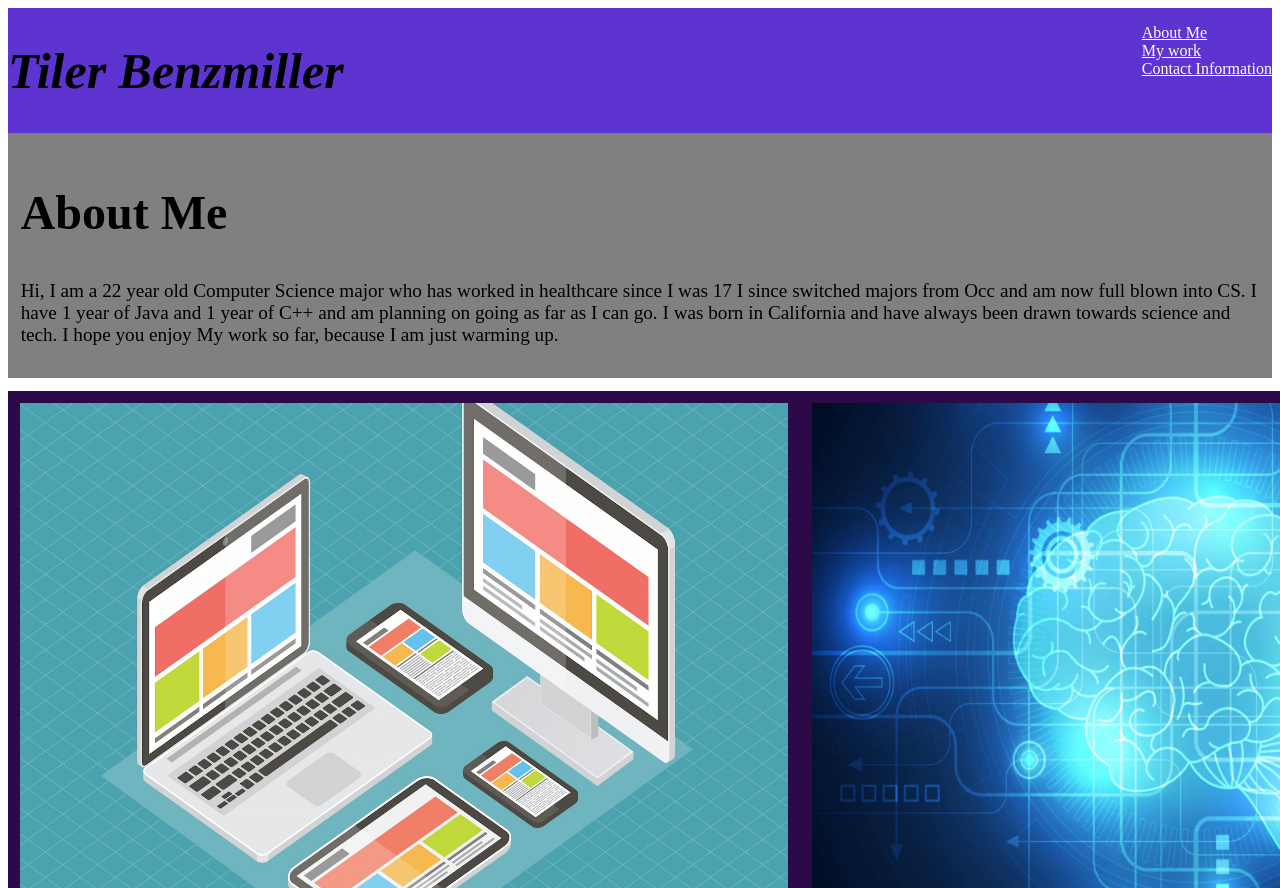
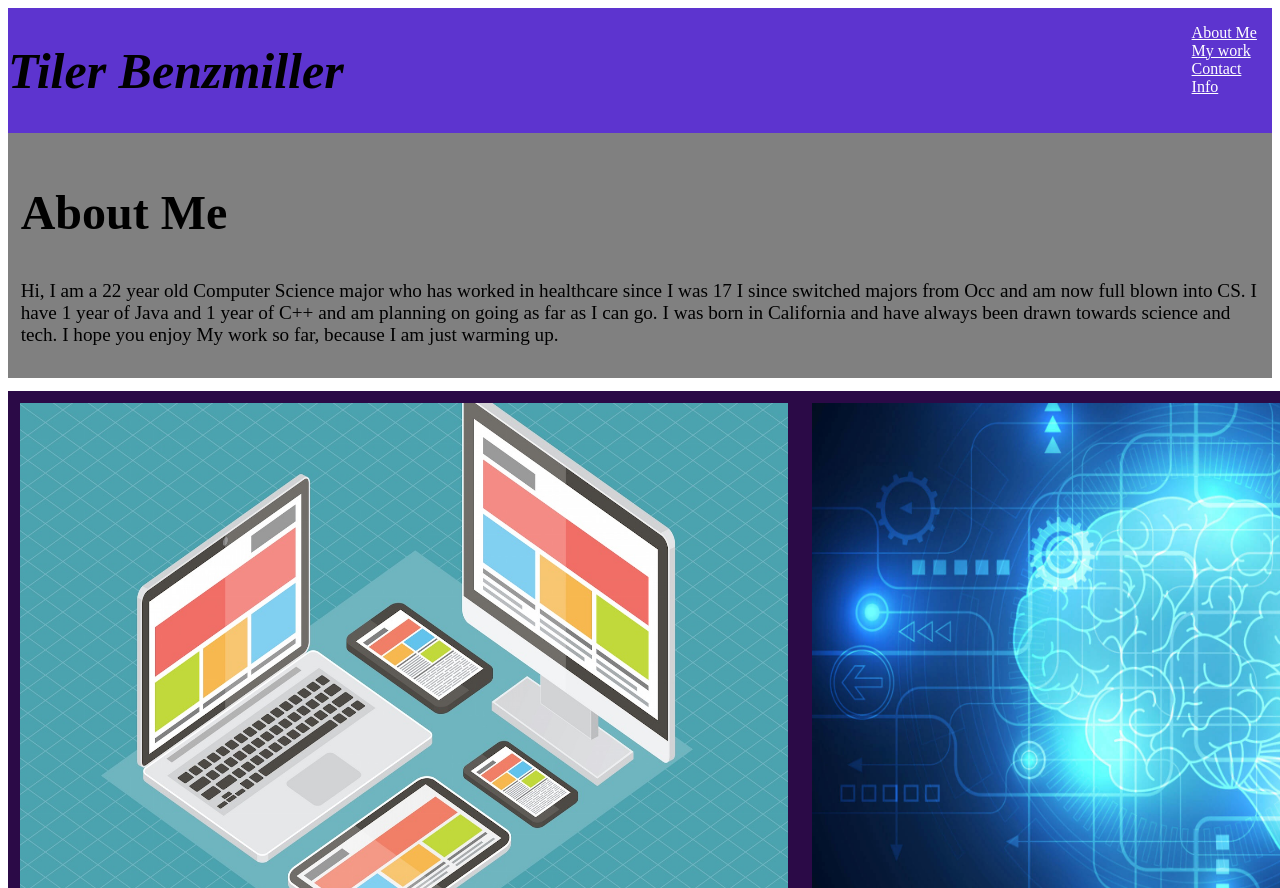
Before and after one commit to Snowman271/Portfolio, a plain HTML site: page index.html in a window 1280 px wide. Shown: the top 888 px of the page. Drawn offline with Linux system fonts and the light colour scheme.

Commit message:
Small href change Contact info

```diff
--- a/assets/style.css
+++ b/assets/style.css
@@ -63,7 +63,8 @@ section li a {
 
 a {
     color: white;
-
+    padding-right: 1%;
+    padding-top: 3%;
 }
 
 a:hover {
--- a/index.html
+++ b/index.html
@@ -12,7 +12,7 @@
         <ul>
             <li><a href="#greyAbout">About Me</a></li>
             <li><a href="#myWork">My work</a></li>
-            <li><a href="#contactInfo">Contact Information</a></li>
+            <li><a href="#contactInfo">Contact Info</a></li>
         </ul>
     </header>
 
```
